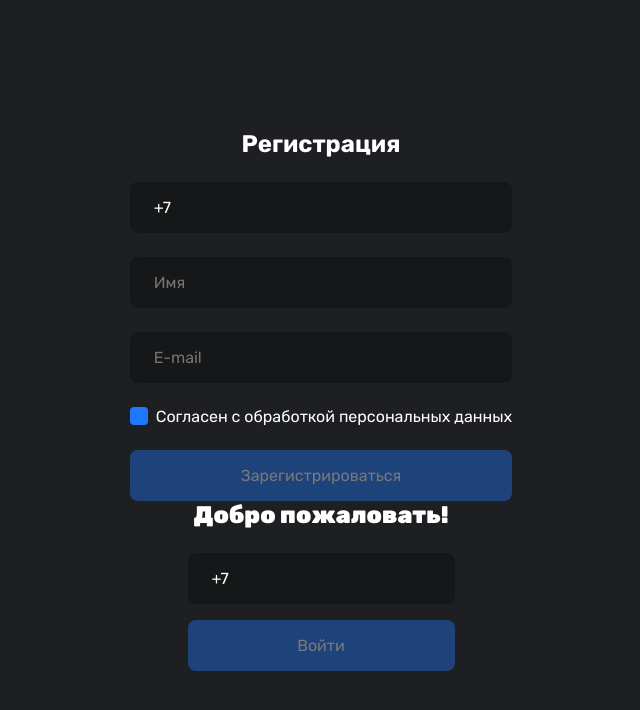
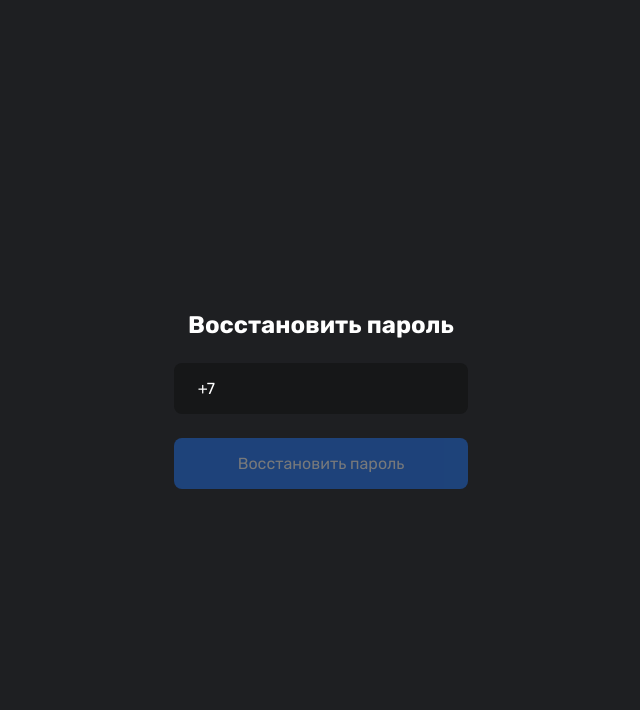
Before and after one commit to Dastan64/technodom-test-task, a React (Vite) app: page / in a window 1280 px wide. Shown: the top 710 px of the page, without its empty margins (319-959 px from the left). Built offline with nearby package versions, Linux system fonts and the light colour scheme.

Commit message:
feat: added PasswordRecoveryForm component

```diff
--- a/src/components/AccessControl/AccessControl.tsx
+++ b/src/components/AccessControl/AccessControl.tsx
@@ -1,11 +1,11 @@
-import { SignUpForm } from '../SignUpForm'
-import { PhoneCheckForm } from '../PhoneCheckForm'
+import { PasswordRecoveryForm } from '../PasswordRecoveryForm'
 
 export const AccessControl = () => {
   return (
     <>
-      <SignUpForm />
-      <PhoneCheckForm />
+      {/*<SignUpForm />*/}
+      {/*<PhoneCheckForm />*/}
+      <PasswordRecoveryForm />
     </>
   )
 }
--- /dev/null
+++ b/src/components/PasswordRecoveryForm/PasswordRecoveryForm.module.scss
@@ -0,0 +1,29 @@
+@import "../../styles/vars";
+
+.title {
+  margin-bottom: 24px;
+  font-size: 1.5rem;
+  font-weight: 700;
+  text-align: center;
+}
+
+.form {
+  display: flex;
+  flex-direction: column;
+  gap: 24px;
+}
+
+.input {
+  padding: 16px 24px;
+  border: none;
+  border-radius: 8px;
+  font-size: 1rem;
+  color: $color-text;
+  background-color: $color-background;
+  outline: 1px solid transparent;
+  transition: outline-color 0.2s ease;
+
+  &:focus-visible {
+    outline-color: $color-accent;
+  }
+}
--- /dev/null
+++ b/src/components/PasswordRecoveryForm/PasswordRecoveryForm.tsx
@@ -0,0 +1,34 @@
+import styles from './PasswordRecoveryForm.module.scss'
+import { ChangeEvent, ReactElement, useState } from 'react'
+import InputMask from 'react-input-mask'
+import { Button } from '../ui/Button'
+
+export const PasswordRecoveryForm = (): ReactElement => {
+  const [phone, setPhone] = useState('')
+
+  const handleChange = ({ target }: ChangeEvent<HTMLInputElement>) => {
+    const value = target.value
+    setPhone(value)
+  }
+
+  const isButtonEnabled: boolean = phone.length === 16
+
+  return (
+    <section>
+      <h2 className={styles.title}>Восстановить пароль</h2>
+      <form className={styles.form}>
+        <InputMask
+          className={styles.input}
+          type="tel"
+          name="phone"
+          mask="+7 999 999-99-99"
+          maskChar=""
+          onChange={handleChange}
+          value={phone}
+          alwaysShowMask
+        />
+        <Button text="Восстановить пароль" type="submit" variant="solid" isDisabled={!isButtonEnabled} />
+      </form>
+    </section>
+  )
+}
--- /dev/null
+++ b/src/components/PasswordRecoveryForm/index.ts
@@ -0,0 +1 @@
+export { PasswordRecoveryForm } from './PasswordRecoveryForm.tsx'
```
